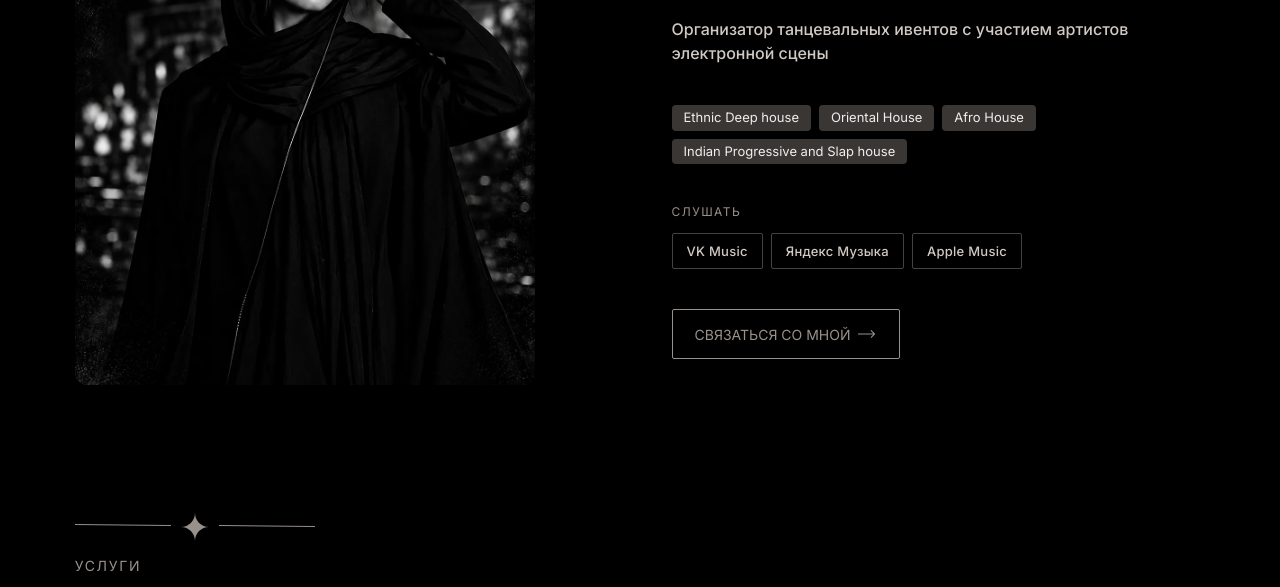
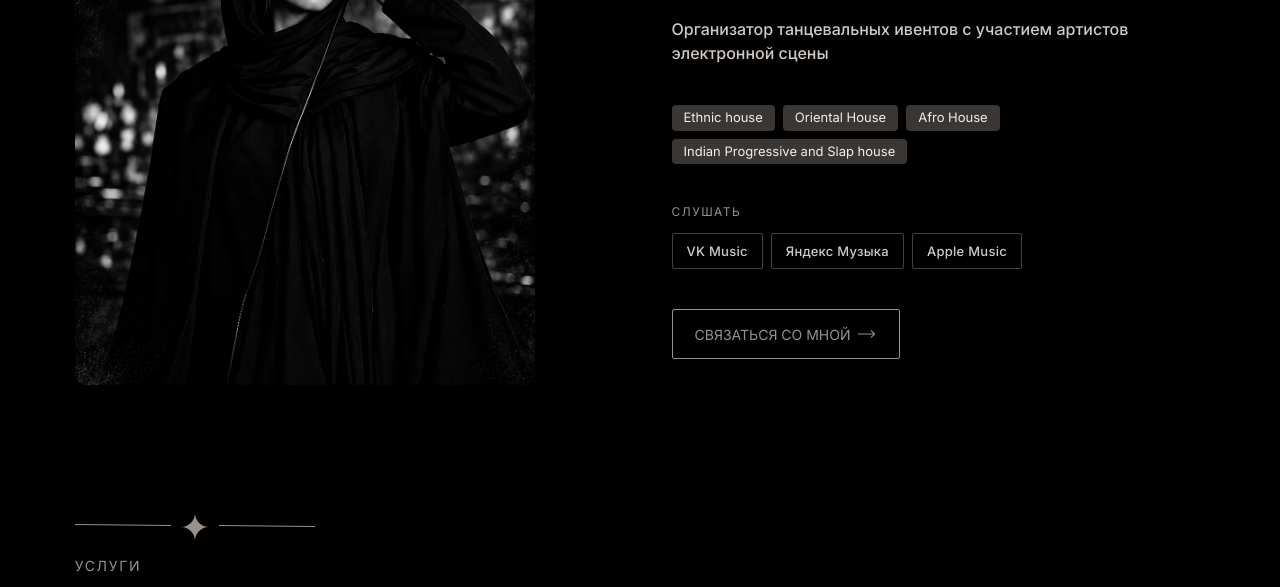
Before and after one commit to alina2297-tech/olyaidis, a website built with Vite: page index.html in a window 1280 px wide. Shown: the part 1023-1610 px from the top of the page. Built offline with nearby package versions, Linux system fonts and the light colour scheme.

Commit message:
ethnic house

```diff
--- a/index.html
+++ b/index.html
@@ -177,7 +177,7 @@
             </ul>
 
             <ul class="about__genres">
-              <li><div>Ethnic Deep house</div> <div>Oriental House</div> <div>Afro House</div></li>
+              <li><div>Ethnic house</div> <div>Oriental House</div> <div>Afro House</div></li>
               <li>Indian Progressive and Slap house</li>
             </ul>
 
```
